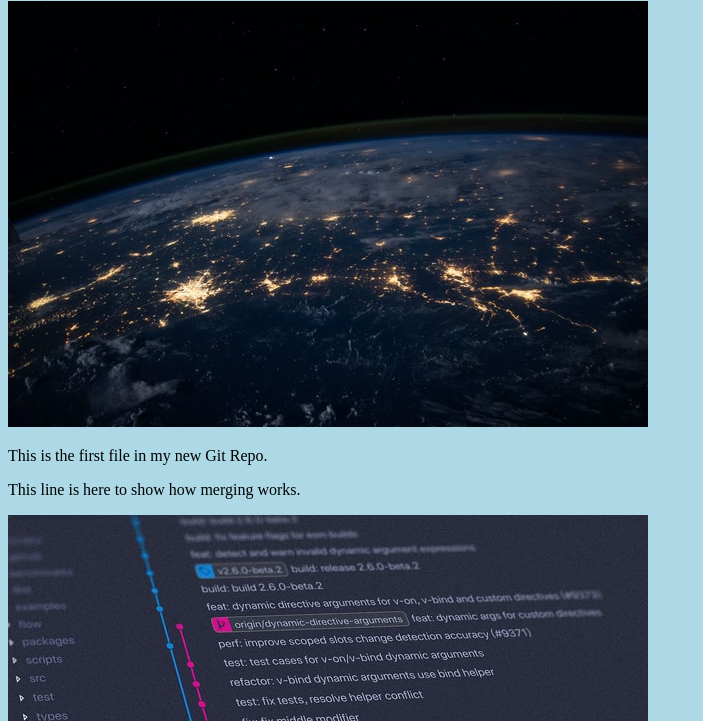
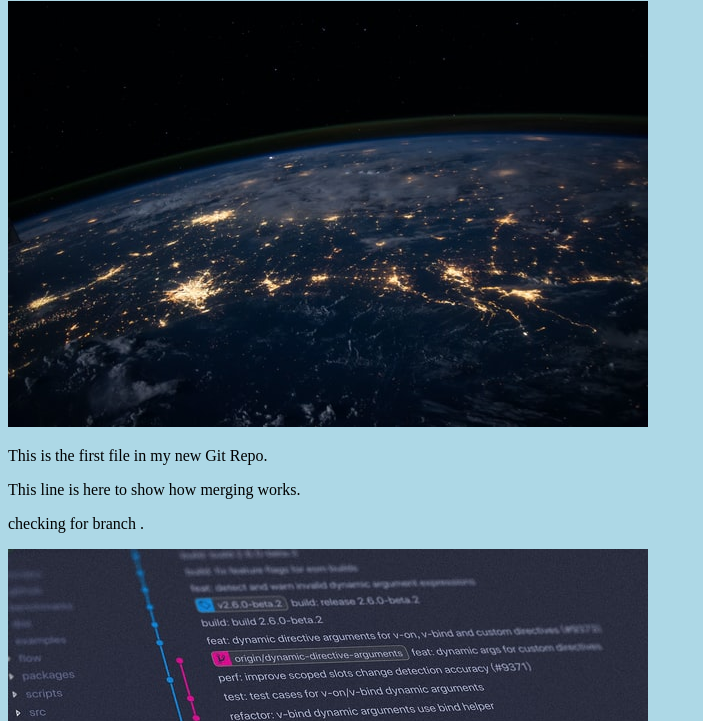
Before and after one commit to Manoj123863/hello-world, a plain HTML site: page index.html in a window 1280 px wide. Shown: the part 79-800 px from the top of the page, without its empty margins (0-703 px from the left). Drawn offline with Linux system fonts and the light colour scheme.

Commit message:
Update index.html

```diff
--- a/index.html
+++ b/index.html
@@ -1,7 +1,7 @@
 <!DOCTYPE html>
 <html>
 <head>
-<title>Hello World!</title>
+<title><h1>Hello World!</h1></title>
 <link rel="stylesheet" href="bluestyle.css">
 </head>
 <body>
@@ -10,6 +10,7 @@
 <div><img src="img_hello_world.jpg" alt="Hello World from Space" style="width:100%;max-width:640px"></div>
 <p>This is the first file in my new Git Repo.</p>
 <p>This line is here to show how merging works.</p>
+<p>checking for branch .</p>
 <div><img src="img_hello_git.jpg" alt="Hello Git" style="width:100%;max-width:640px"></div>
 
 </body>
```
